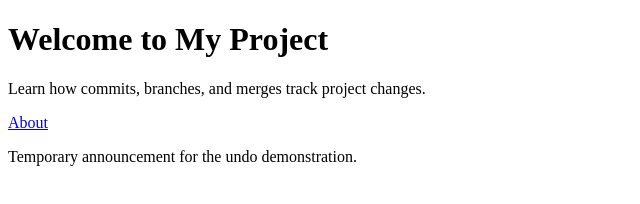
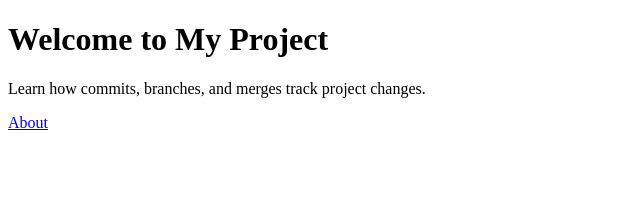
Before and after one commit to MagellaX/software-development-practices-git-workflow, a plain HTML site: page index.html in a window 1280 px wide. Shown: the whole page, without its empty margins (0-640 px from the left). Drawn offline with Linux system fonts and the light colour scheme.

Commit message:
Revert "Add temporary announcement for undo demonstration"
This reverts commit 4abf0e598d487e9d72ec1e1bfe9da522d391bc8e.

```diff
--- a/index.html
+++ b/index.html
@@ -5,6 +5,5 @@
 <h1>Welcome to My Project</h1>
 <p>Learn how commits, branches, and merges track project changes.</p>
 <a href="about.html">About</a>
-<p>Temporary announcement for the undo demonstration.</p>
 </body>
 </html>
```
